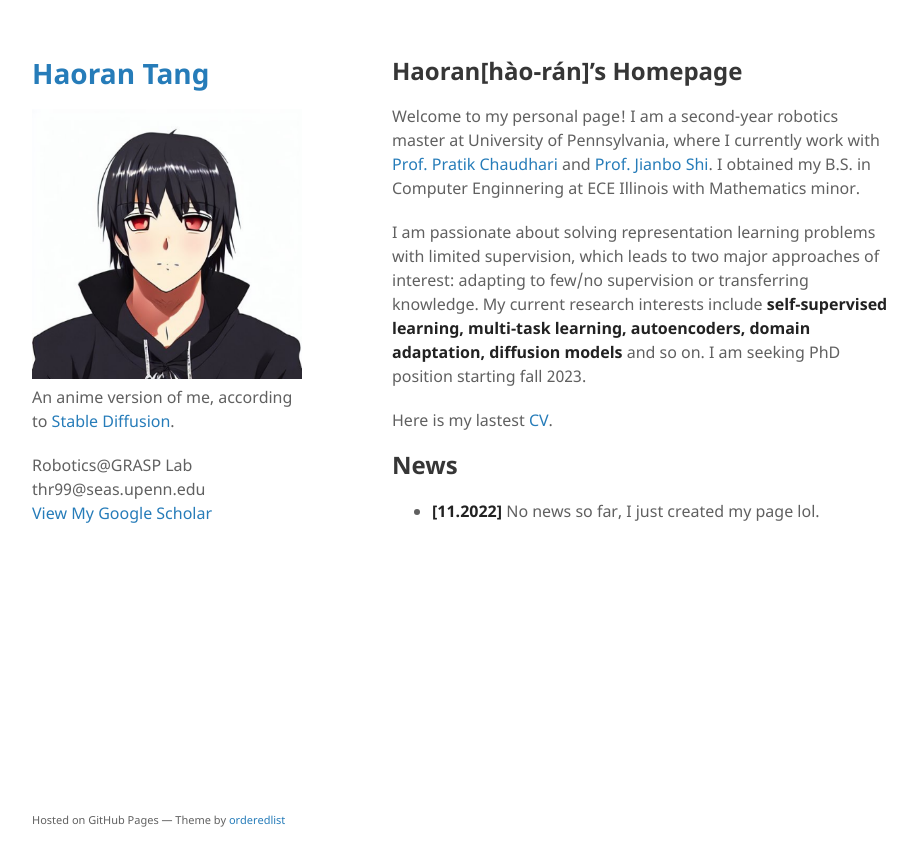
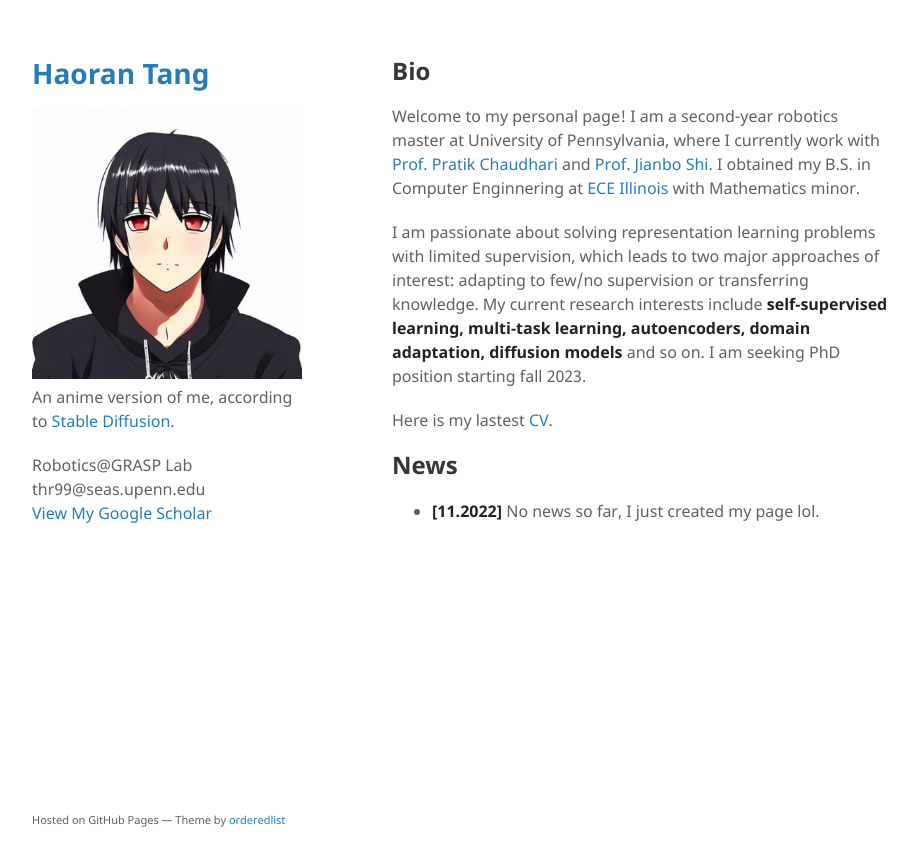
Before and after one commit to HaoranTang/HaoranTang.github.io, a Jekyll site: the page built from index.md, in a window 1280 px wide. Shown: the top 866 px of the page, without its empty margins (178-1095 px from the left). Built offline with Jekyll 4.4.1, drawn with Linux system fonts in a browser that asks for light colours; our own code applies the rules of GitHub Pages for plain Markdown files.

Commit message:
Update index.md

```diff
--- a/index.md
+++ b/index.md
@@ -2,9 +2,9 @@
 layout: default
 ---
 
-## Haoran\[hào-rán\]'s Homepage
+## Bio
 
-Welcome to my personal page! I am a second-year robotics master at University of Pennsylvania, where I currently work with [Prof. Pratik Chaudhari](https://pratikac.github.io/) and [Prof. Jianbo Shi](https://www.cis.upenn.edu/~jshi/). I obtained my B.S. in Computer Enginnering at ECE Illinois with Mathematics minor.
+Welcome to my personal page! I am a second-year robotics master at University of Pennsylvania, where I currently work with [Prof. Pratik Chaudhari](https://pratikac.github.io/) and [Prof. Jianbo Shi](https://www.cis.upenn.edu/~jshi/). I obtained my B.S. in Computer Enginnering at [ECE Illinois](https://ece.illinois.edu/) with Mathematics minor.
 
 I am passionate about solving representation learning problems with limited supervision, which leads to two major approaches of interest: adapting to few/no supervision or transferring knowledge. My current research interests include **self-supervised learning, multi-task learning, autoencoders, domain adaptation, diffusion models** and so on. I am seeking PhD position starting fall 2023.
 
```
